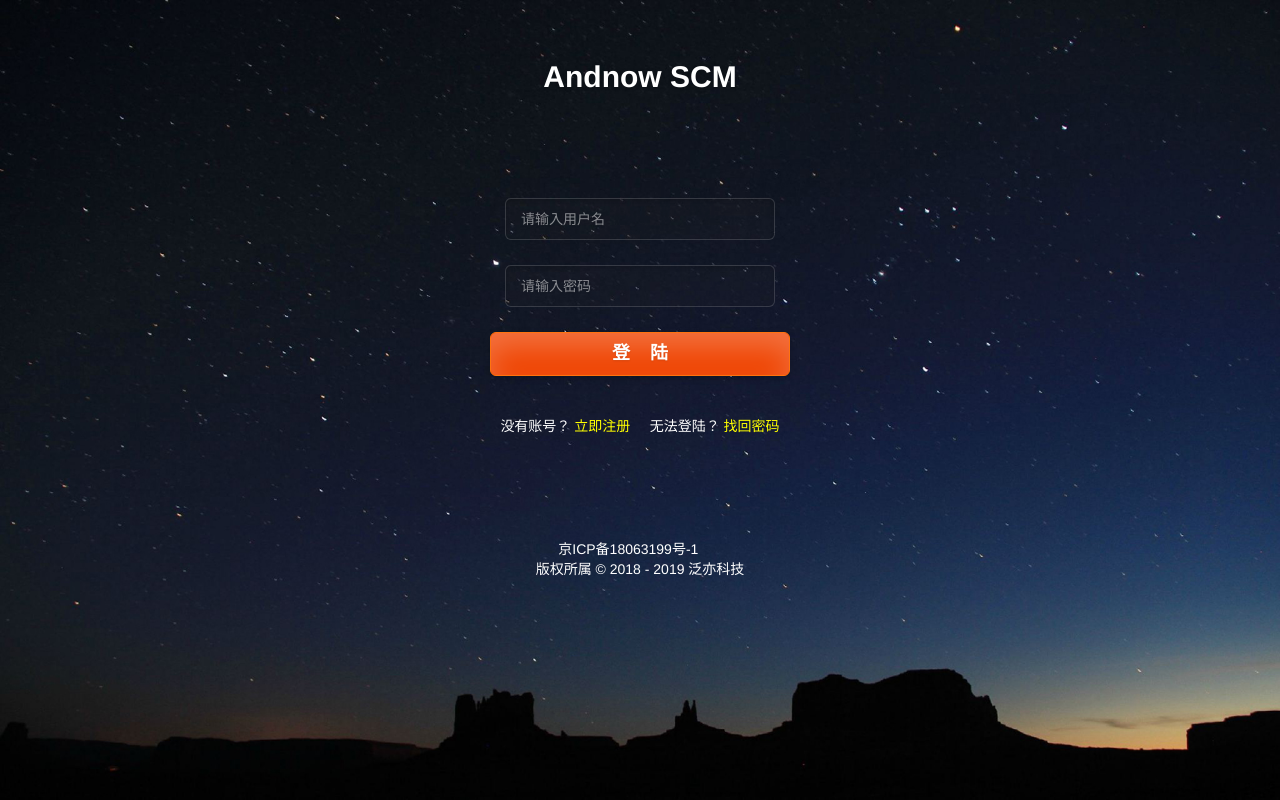
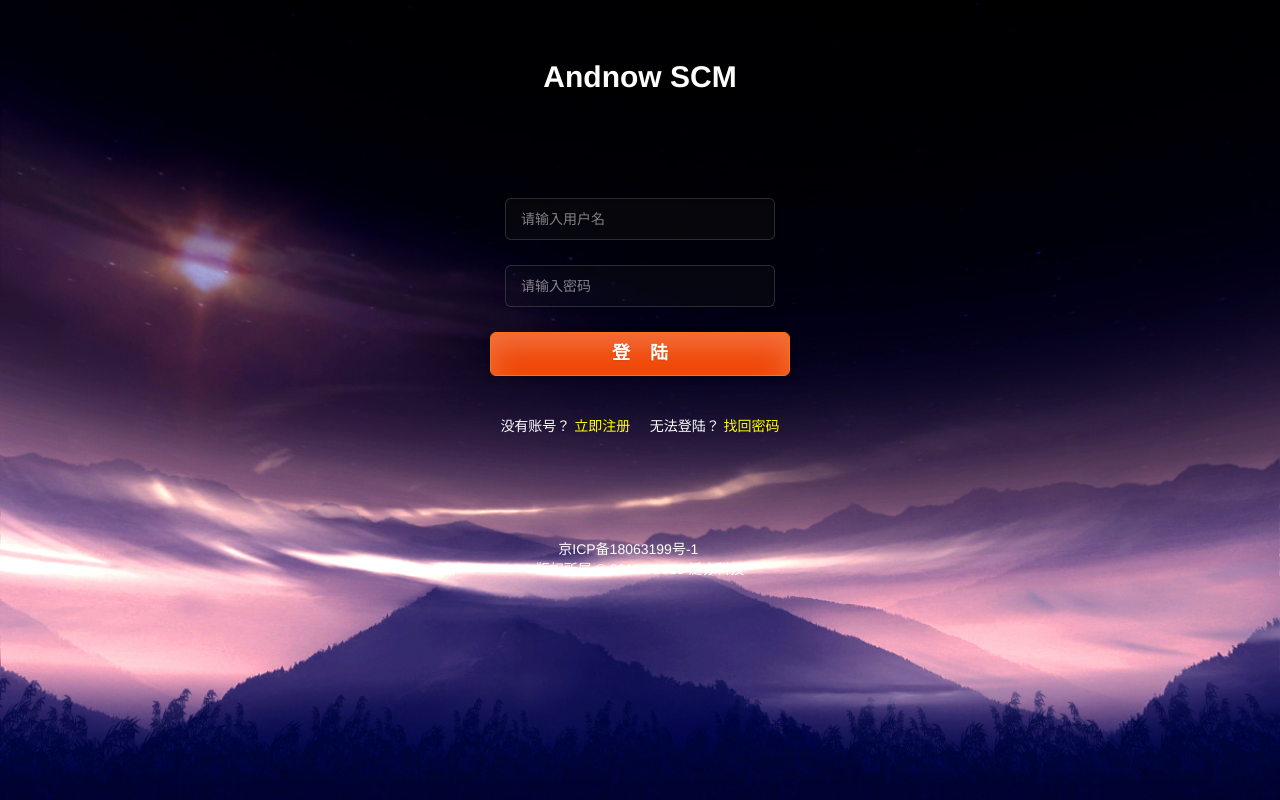
Before and after one commit to wyd288/andnow_vue, a Vue app: page /about#/login in a window 1280 px wide. Built offline with nearby package versions, Linux system fonts and the light colour scheme.

Commit message:
修改登陆背景图

```diff
--- a/src/views/Login.vue
+++ b/src/views/Login.vue
@@ -94,7 +94,7 @@ export default {
 <style>
 .page-container {
   margin: auto;
-  background: url(../../static/background/bg.jpg) no-repeat;
+  background: url(../../static/background/bg.jpeg) no-repeat;
   background-size: 100% 100%;
   height: 100%;
   position: fixed;
```
Also changed, not shown: static/background/bg.jpeg (added), static/background/bg.jpg (deleted).
